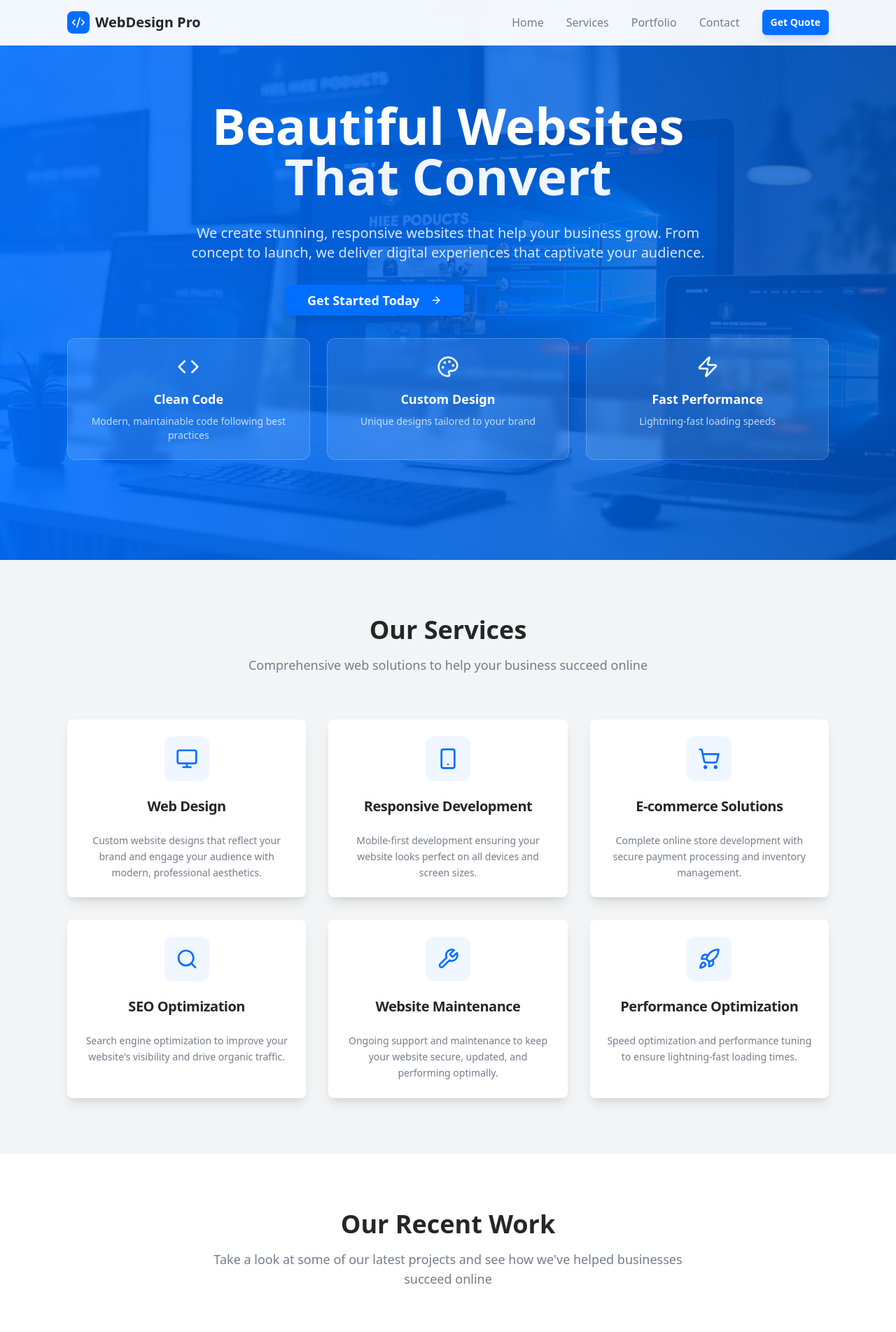
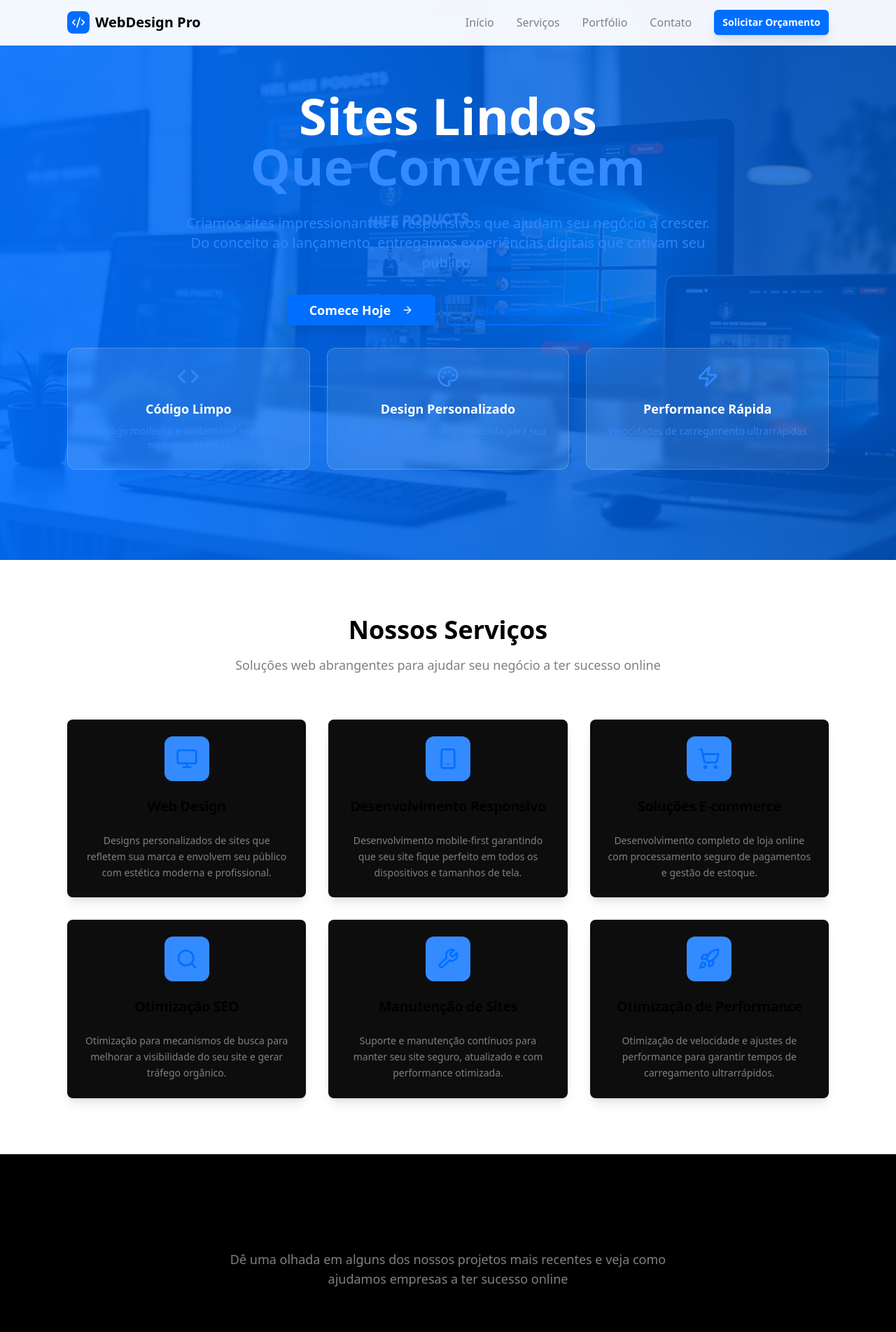
Before and after one commit to PabloRuan05/bloocode, a React (Vite) app: page / in a window 1280 px wide. Shown: the top 1903 px of the page at 70% size. Built offline with nearby package versions, Linux system fonts and the light colour scheme.

Commit message:
Apply dark theme and translate
Apply a fixed dark theme using black, white, and blue colors. Translate all website content to Brazilian Portuguese.

```diff
--- a/src/components/Contact.tsx
+++ b/src/components/Contact.tsx
@@ -10,10 +10,10 @@ const Contact = () => {
       <div className="max-w-6xl mx-auto px-4 sm:px-6 lg:px-8">
         <div className="text-center mb-16">
           <h2 className="text-3xl md:text-4xl font-bold mb-4">
-            Let's Build Something Amazing
+            Vamos Construir Algo Incrível
           </h2>
           <p className="text-lg text-white/80 max-w-2xl mx-auto">
-            Ready to take your business online? Get in touch with us today for a free consultation.
+            Pronto para levar seu negócio online? Entre em contato conosco hoje para uma consulta gratuita.
           </p>
         </div>
 
@@ -21,31 +21,31 @@ const Contact = () => {
           {/* Contact Form */}
           <Card className="bg-white/5 border-white/10 backdrop-blur-sm">
             <CardHeader>
-              <CardTitle className="text-white text-2xl">Send us a message</CardTitle>
+              <CardTitle className="text-white text-2xl">Envie uma mensagem</CardTitle>
             </CardHeader>
             <CardContent className="space-y-6">
               <div className="grid grid-cols-1 md:grid-cols-2 gap-4">
                 <Input
-                  placeholder="Your Name"
+                  placeholder="Seu Nome"
                   className="bg-white/10 border-white/20 text-white placeholder:text-white/60"
                 />
                 <Input
-                  placeholder="Your Email"
+                  placeholder="Seu Email"
                   type="email"
                   className="bg-white/10 border-white/20 text-white placeholder:text-white/60"
                 />
               </div>
               <Input
-                placeholder="Subject"
+                placeholder="Assunto"
                 className="bg-white/10 border-white/20 text-white placeholder:text-white/60"
               />
               <Textarea
-                placeholder="Tell us about your project..."
+                placeholder="Nos conte sobre seu projeto..."
                 rows={5}
                 className="bg-white/10 border-white/20 text-white placeholder:text-white/60"
               />
               <Button variant="hero" size="lg" className="w-full">
-                Send Message
+                Enviar Mensagem
               </Button>
             </CardContent>
           </Card>
@@ -53,11 +53,11 @@ const Contact = () => {
           {/* Contact Info */}
           <div className="space-y-8">
             <div>
-              <h3 className="text-2xl font-semibold mb-6">Get in Touch</h3>
+              <h3 className="text-2xl font-semibold mb-6">Entre em Contato</h3>
               <p className="text-white/80 leading-relaxed mb-8">
-                We're here to help bring your vision to life. Whether you need a new website,
-                want to redesign an existing one, or have questions about our services,
-                we'd love to hear from you.
+                Estamos aqui para ajudar a dar vida à sua visão. Seja para um novo site,
+                redesign de um existente, ou dúvidas sobre nossos serviços,
+                adoraríamos ouvir de você.
               </p>
             </div>
 
@@ -68,7 +68,7 @@ const Contact = () => {
                 </div>
                 <div>
                   <h4 className="font-semibold">Email</h4>
-                  <p className="text-white/80">hello@webdesignpro.com</p>
+                  <p className="text-white/80">ola@webdesignpro.com</p>
                 </div>
               </div>
 
@@ -77,8 +77,8 @@ const Contact = () => {
                   <Phone className="w-6 h-6 text-white" />
                 </div>
                 <div>
-                  <h4 className="font-semibold">Phone</h4>
-                  <p className="text-white/80">+1 (555) 123-4567</p>
+                  <h4 className="font-semibold">Telefone</h4>
+                  <p className="text-white/80">+55 (11) 9999-8888</p>
                 </div>
               </div>
 
@@ -87,8 +87,8 @@ const Contact = () => {
                   <MapPin className="w-6 h-6 text-white" />
                 </div>
                 <div>
-                  <h4 className="font-semibold">Location</h4>
-                  <p className="text-white/80">San Francisco, CA</p>
+                  <h4 className="font-semibold">Localização</h4>
+                  <p className="text-white/80">São Paulo, SP</p>
                 </div>
               </div>
 
@@ -97,8 +97,8 @@ const Contact = () => {
                   <Clock className="w-6 h-6 text-white" />
                 </div>
                 <div>
-                  <h4 className="font-semibold">Business Hours</h4>
-                  <p className="text-white/80">Mon - Fri: 9AM - 6PM PST</p>
+                  <h4 className="font-semibold">Horário de Funcionamento</h4>
+                  <p className="text-white/80">Seg - Sex: 9h - 18h</p>
                 </div>
               </div>
             </div>
--- a/src/components/Footer.tsx
+++ b/src/components/Footer.tsx
@@ -16,8 +16,8 @@ const Footer = () => {
               <span className="text-xl font-bold">WebDesign Pro</span>
             </div>
             <p className="text-white/80 leading-relaxed mb-6 max-w-md">
-              We create stunning, responsive websites that help businesses grow.
-              From concept to launch, we deliver digital experiences that captivate your audience.
+              Criamos sites impressionantes e responsivos que ajudam empresas a crescer.
+              Do conceito ao lançamento, entregamos experiências digitais que cativam seu público.
             </p>
             <div className="flex gap-4">
               <Facebook className="w-5 h-5 text-white/60 hover:text-blue-primary cursor-pointer transition-colors" />
@@ -29,21 +29,21 @@ const Footer = () => {
 
           {/* Quick Links */}
           <div>
-            <h3 className="text-lg font-semibold mb-4">Quick Links</h3>
+            <h3 className="text-lg font-semibold mb-4">Links Rápidos</h3>
             <ul className="space-y-2">
-              <li><a href="#home" className="text-white/80 hover:text-blue-primary transition-colors">Home</a></li>
-              <li><a href="#services" className="text-white/80 hover:text-blue-primary transition-colors">Services</a></li>
-              <li><a href="#portfolio" className="text-white/80 hover:text-blue-primary transition-colors">Portfolio</a></li>
-              <li><a href="#contact" className="text-white/80 hover:text-blue-primary transition-colors">Contact</a></li>
+              <li><a href="#home" className="text-white/80 hover:text-blue-primary transition-colors">Início</a></li>
+              <li><a href="#services" className="text-white/80 hover:text-blue-primary transition-colors">Serviços</a></li>
+              <li><a href="#portfolio" className="text-white/80 hover:text-blue-primary transition-colors">Portfólio</a></li>
+              <li><a href="#contact" className="text-white/80 hover:text-blue-primary transition-colors">Contato</a></li>
             </ul>
           </div>
 
           {/* Services */}
           <div>
-            <h3 className="text-lg font-semibold mb-4">Services</h3>
+            <h3 className="text-lg font-semibold mb-4">Serviços</h3>
             <ul className="space-y-2">
               <li><a href="#" className="text-white/80 hover:text-blue-primary transition-colors">Web Design</a></li>
-              <li><a href="#" className="text-white/80 hover:text-blue-primary transition-colors">Development</a></li>
+              <li><a href="#" className="text-white/80 hover:text-blue-primary transition-colors">Desenvolvimento</a></li>
               <li><a href="#" className="text-white/80 hover:text-blue-primary transition-colors">E-commerce</a></li>
               <li><a href="#" className="text-white/80 hover:text-blue-primary transition-colors">SEO</a></li>
             </ul>
@@ -52,7 +52,7 @@ const Footer = () => {
 
         <div className="border-t border-white/10 mt-8 pt-8 text-center">
           <p className="text-white/60">
-            © {currentYear} WebDesign Pro. All rights reserved.
+            © {currentYear} WebDesign Pro. Todos os direitos reservados.
           </p>
         </div>
       </div>
--- a/src/components/Hero.tsx
+++ b/src/components/Hero.tsx
@@ -19,23 +19,23 @@ const Hero = () => {
       <div className="relative z-10 max-w-6xl mx-auto px-4 sm:px-6 lg:px-8 text-center">
         <div className="space-y-8">
           <h1 className="text-4xl md:text-6xl lg:text-7xl font-bold text-white leading-tight">
-            Beautiful Websites
+            Sites Lindos
             <br />
-            <span className="text-blue-light">That Convert</span>
+            <span className="text-blue-light">Que Convertem</span>
           </h1>
 
           <p className="text-lg md:text-xl text-blue-light/90 max-w-3xl mx-auto leading-relaxed">
-            We create stunning, responsive websites that help your business grow.
-            From concept to launch, we deliver digital experiences that captivate your audience.
+            Criamos sites impressionantes e responsivos que ajudam seu negócio a crescer.
+            Do conceito ao lançamento, entregamos experiências digitais que cativam seu público.
           </p>
 
           <div className="flex flex-col sm:flex-row gap-4 justify-center items-center">
             <Button variant="hero" size="lg" className="text-lg px-8 py-4">
-              Get Started Today
+              Comece Hoje
               <ArrowRight className="ml-2" />
             </Button>
             <Button variant="hero-outline" size="lg" className="text-lg px-8 py-4">
-              View Our Work
+              Ver Nosso Trabalho
             </Button>
           </div>
 
@@ -43,18 +43,18 @@ const Hero = () => {
           <div className="grid grid-cols-1 md:grid-cols-3 gap-6 mt-16">
             <div className="bg-white/10 backdrop-blur-sm rounded-xl p-6 border border-white/20">
               <Code className="w-8 h-8 text-blue-light mb-4 mx-auto" />
-              <h3 className="text-lg font-semibold text-white mb-2">Clean Code</h3>
-              <p className="text-blue-light/80 text-sm">Modern, maintainable code following best practices</p>
+              <h3 className="text-lg font-semibold text-white mb-2">Código Limpo</h3>
+              <p className="text-blue-light/80 text-sm">Código moderno e sustentável seguindo melhores práticas</p>
             </div>
             <div className="bg-white/10 backdrop-blur-sm rounded-xl p-6 border border-white/20">
               <Palette className="w-8 h-8 text-blue-light mb-4 mx-auto" />
-              <h3 className="text-lg font-semibold text-white mb-2">Custom Design</h3>
-              <p className="text-blue-light/80 text-sm">Unique designs tailored to your brand</p>
+              <h3 className="text-lg font-semibold text-white mb-2">Design Personalizado</h3>
+              <p className="text-blue-light/80 text-sm">Designs únicos feitos sob medida para sua marca</p>
             </div>
             <div className="bg-white/10 backdrop-blur-sm rounded-xl p-6 border border-white/20">
               <Zap className="w-8 h-8 text-blue-light mb-4 mx-auto" />
-              <h3 className="text-lg font-semibold text-white mb-2">Fast Performance</h3>
-              <p className="text-blue-light/80 text-sm">Lightning-fast loading speeds</p>
+              <h3 className="text-lg font-semibold text-white mb-2">Performance Rápida</h3>
+              <p className="text-blue-light/80 text-sm">Velocidades de carregamento ultrarrápidas</p>
             </div>
           </div>
         </div>
--- a/src/components/Navbar.tsx
+++ b/src/components/Navbar.tsx
@@ -6,10 +6,10 @@ const Navbar = () => {
   const [isOpen, setIsOpen] = useState(false);
 
   const navItems = [
-    { name: "Home", href: "#home" },
-    { name: "Services", href: "#services" },
-    { name: "Portfolio", href: "#portfolio" },
-    { name: "Contact", href: "#contact" }
+    { name: "Início", href: "#home" },
+    { name: "Serviços", href: "#services" },
+    { name: "Portfólio", href: "#portfolio" },
+    { name: "Contato", href: "#contact" }
   ];
 
   return (
@@ -36,7 +36,7 @@ const Navbar = () => {
               </a>
             ))}
             <Button variant="hero" size="sm">
-              Get Quote
+              Solicitar Orçamento
             </Button>
           </div>
 
@@ -68,7 +68,7 @@ const Navbar = () => {
                 </a>
               ))}
               <Button variant="hero" size="sm" className="w-full mt-4">
-                Get Quote
+                Solicitar Orçamento
               </Button>
             </div>
           </div>
--- a/src/components/Portfolio.tsx
+++ b/src/components/Portfolio.tsx
@@ -5,19 +5,19 @@ import portfolioImage from "@/assets/portfolio-mockup.jpg";
 
 const portfolioItems = [
   {
-    title: "E-commerce Platform",
-    category: "Online Store",
-    description: "Modern e-commerce solution with seamless checkout experience"
+    title: "Plataforma E-commerce",
+    category: "Loja Online",
+    description: "Solução moderna de e-commerce com experiência de checkout perfeita"
   },
   {
-    title: "Corporate Website",
-    category: "Business",
-    description: "Professional corporate website with custom CMS integration"
+    title: "Site Corporativo",
+    category: "Empresarial",
+    description: "Site corporativo profissional com integração de CMS personalizada"
   },
   {
-    title: "Restaurant Chain",
-    category: "Food & Beverage",
-    description: "Multi-location restaurant website with online ordering system"
+    title: "Rede de Restaurantes",
+    category: "Alimentação",
+    description: "Site de rede de restaurantes com sistema de pedidos online"
   }
 ];
 
@@ -27,10 +27,10 @@ const Portfolio = () => {
       <div className="max-w-6xl mx-auto px-4 sm:px-6 lg:px-8">
         <div className="text-center mb-16">
           <h2 className="text-3xl md:text-4xl font-bold text-neutral-dark mb-4">
-            Our Recent Work
+            Nossos Trabalhos Recentes
           </h2>
           <p className="text-lg text-neutral-medium max-w-2xl mx-auto">
-            Take a look at some of our latest projects and see how we've helped businesses succeed online
+            Dê uma olhada em alguns dos nossos projetos mais recentes e veja como ajudamos empresas a ter sucesso online
           </p>
         </div>
 
@@ -73,7 +73,7 @@ const Portfolio = () => {
 
         <div className="text-center">
           <Button variant="hero" size="lg" className="px-8 py-4">
-            View All Projects
+            Ver Todos os Projetos
           </Button>
         </div>
       </div>
--- a/src/components/Services.tsx
+++ b/src/components/Services.tsx
@@ -5,32 +5,32 @@ const services = [
   {
     icon: Monitor,
     title: "Web Design",
-    description: "Custom website designs that reflect your brand and engage your audience with modern, professional aesthetics."
+    description: "Designs personalizados de sites que refletem sua marca e envolvem seu público com estética moderna e profissional."
   },
   {
     icon: Smartphone,
-    title: "Responsive Development",
-    description: "Mobile-first development ensuring your website looks perfect on all devices and screen sizes."
+    title: "Desenvolvimento Responsivo",
+    description: "Desenvolvimento mobile-first garantindo que seu site fique perfeito em todos os dispositivos e tamanhos de tela."
   },
   {
     icon: ShoppingCart,
-    title: "E-commerce Solutions",
-    description: "Complete online store development with secure payment processing and inventory management."
+    title: "Soluções E-commerce",
+    description: "Desenvolvimento completo de loja online com processamento seguro de pagamentos e gestão de estoque."
   },
   {
     icon: Search,
-    title: "SEO Optimization",
-    description: "Search engine optimization to improve your website's visibility and drive organic traffic."
+    title: "Otimização SEO",
+    description: "Otimização para mecanismos de busca para melhorar a visibilidade do seu site e gerar tráfego orgânico."
   },
   {
     icon: Wrench,
-    title: "Website Maintenance",
-    description: "Ongoing support and maintenance to keep your website secure, updated, and performing optimally."
+    title: "Manutenção de Sites",
+    description: "Suporte e manutenção contínuos para manter seu site seguro, atualizado e com performance otimizada."
   },
   {
     icon: Rocket,
-    title: "Performance Optimization",
-    description: "Speed optimization and performance tuning to ensure lightning-fast loading times."
+    title: "Otimização de Performance",
+    description: "Otimização de velocidade e ajustes de performance para garantir tempos de carregamento ultrarrápidos."
   }
 ];
 
@@ -40,10 +40,10 @@ const Services = () => {
       <div className="max-w-6xl mx-auto px-4 sm:px-6 lg:px-8">
         <div className="text-center mb-16">
           <h2 className="text-3xl md:text-4xl font-bold text-neutral-dark mb-4">
-            Our Services
+            Nossos Serviços
           </h2>
           <p className="text-lg text-neutral-medium max-w-2xl mx-auto">
-            Comprehensive web solutions to help your business succeed online
+            Soluções web abrangentes para ajudar seu negócio a ter sucesso online
           </p>
         </div>
 
--- a/src/index.css
+++ b/src/index.css
@@ -8,108 +8,64 @@ All colors MUST be HSL.
 
 @layer base {
   :root {
-    --background: 0 0% 100%;
-    --foreground: 0 0% 15%;
+    /* Fixed dark theme with black, white, and blue */
+    --background: 0 0% 0%;
+    --foreground: 0 0% 100%;
 
-    --card: 0 0% 100%;
-    --card-foreground: 0 0% 15%;
+    --card: 0 0% 5%;
+    --card-foreground: 0 0% 100%;
 
-    --popover: 0 0% 100%;
-    --popover-foreground: 0 0% 15%;
+    --popover: 0 0% 5%;
+    --popover-foreground: 0 0% 100%;
 
     --primary: 214 100% 50%;
     --primary-foreground: 0 0% 100%;
 
-    --secondary: 214 15% 95%;
-    --secondary-foreground: 0 0% 15%;
+    --secondary: 0 0% 10%;
+    --secondary-foreground: 0 0% 100%;
 
-    --muted: 220 13% 96%;
-    --muted-foreground: 220 8% 50%;
+    --muted: 0 0% 15%;
+    --muted-foreground: 0 0% 70%;
 
-    --accent: 214 100% 97%;
-    --accent-foreground: 214 100% 50%;
+    --accent: 214 100% 50%;
+    --accent-foreground: 0 0% 100%;
 
     --destructive: 0 84.2% 60.2%;
     --destructive-foreground: 0 0% 100%;
 
-    --border: 220 13% 91%;
-    --input: 220 13% 91%;
+    --border: 0 0% 20%;
+    --input: 0 0% 20%;
     --ring: 214 100% 50%;
 
-    /* Custom design tokens for web design business */
+    /* Custom design tokens - black, white, blue theme */
     --primary-blue: 214 100% 50%;
     --primary-blue-dark: 214 100% 40%;
-    --primary-blue-light: 214 100% 97%;
-    --neutral-dark: 0 0% 15%;
-    --neutral-medium: 220 8% 50%;
-    --neutral-light: 220 13% 96%;
+    --primary-blue-light: 214 100% 60%;
+    --neutral-dark: 0 0% 0%;
+    --neutral-medium: 0 0% 50%;
+    --neutral-light: 0 0% 100%;
 
     /* Gradients */
     --gradient-primary: linear-gradient(135deg, hsl(var(--primary-blue)), hsl(var(--primary-blue-dark)));
     --gradient-hero: linear-gradient(135deg, hsl(var(--primary-blue)) 0%, hsl(214 100% 35%) 100%);
 
     /* Shadows */
-    --shadow-blue: 0 10px 30px -10px hsl(var(--primary-blue) / 0.3);
-    --shadow-card: 0 4px 20px -4px hsl(220 8% 50% / 0.1);
+    --shadow-blue: 0 10px 30px -10px hsl(var(--primary-blue) / 0.5);
+    --shadow-card: 0 4px 20px -4px hsl(0 0% 0% / 0.3);
 
     /* Animations */
     --transition-smooth: all 0.3s cubic-bezier(0.4, 0, 0.2, 1);
 
     --radius: 0.5rem;
 
-    --sidebar-background: 0 0% 98%;
-
-    --sidebar-foreground: 240 5.3% 26.1%;
-
-    --sidebar-primary: 240 5.9% 10%;
-
-    --sidebar-primary-foreground: 0 0% 98%;
-
-    --sidebar-accent: 240 4.8% 95.9%;
-
-    --sidebar-accent-foreground: 240 5.9% 10%;
-
-    --sidebar-border: 220 13% 91%;
-
-    --sidebar-ring: 217.2 91.2% 59.8%;
-  }
-
-  .dark {
-    --background: 222.2 84% 4.9%;
-    --foreground: 210 40% 98%;
-
-    --card: 222.2 84% 4.9%;
-    --card-foreground: 210 40% 98%;
-
-    --popover: 222.2 84% 4.9%;
-    --popover-foreground: 210 40% 98%;
-
-    --primary: 210 40% 98%;
-    --primary-foreground: 222.2 47.4% 11.2%;
-
-    --secondary: 217.2 32.6% 17.5%;
-    --secondary-foreground: 210 40% 98%;
-
-    --muted: 217.2 32.6% 17.5%;
-    --muted-foreground: 215 20.2% 65.1%;
-
-    --accent: 217.2 32.6% 17.5%;
-    --accent-foreground: 210 40% 98%;
-
-    --destructive: 0 62.8% 30.6%;
-    --destructive-foreground: 210 40% 98%;
-
-    --border: 217.2 32.6% 17.5%;
-    --input: 217.2 32.6% 17.5%;
-    --ring: 212.7 26.8% 83.9%;
-    --sidebar-background: 240 5.9% 10%;
-    --sidebar-foreground: 240 4.8% 95.9%;
-    --sidebar-primary: 224.3 76.3% 48%;
+    --sidebar-background: 0 0% 5%;
+    --sidebar-foreground: 0 0% 100%;
+    --sidebar-primary: 214 100% 50%;
     --sidebar-primary-foreground: 0 0% 100%;
-    --sidebar-accent: 240 3.7% 15.9%;
-    --sidebar-accent-foreground: 240 4.8% 95.9%;
-    --sidebar-border: 240 3.7% 15.9%;
-    --sidebar-ring: 217.2 91.2% 59.8%;
+    --sidebar-accent: 0 0% 10%;
+    --sidebar-accent-foreground: 0 0% 100%;
+    --sidebar-border: 0 0% 20%;
+    --sidebar-ring: 214 100% 50%;
   }
 }
 
@@ -121,4 +77,8 @@ All colors MUST be HSL.
   body {
     @apply bg-background text-foreground;
   }
+
+  html {
+    color-scheme: dark;
+  }
 }
```
